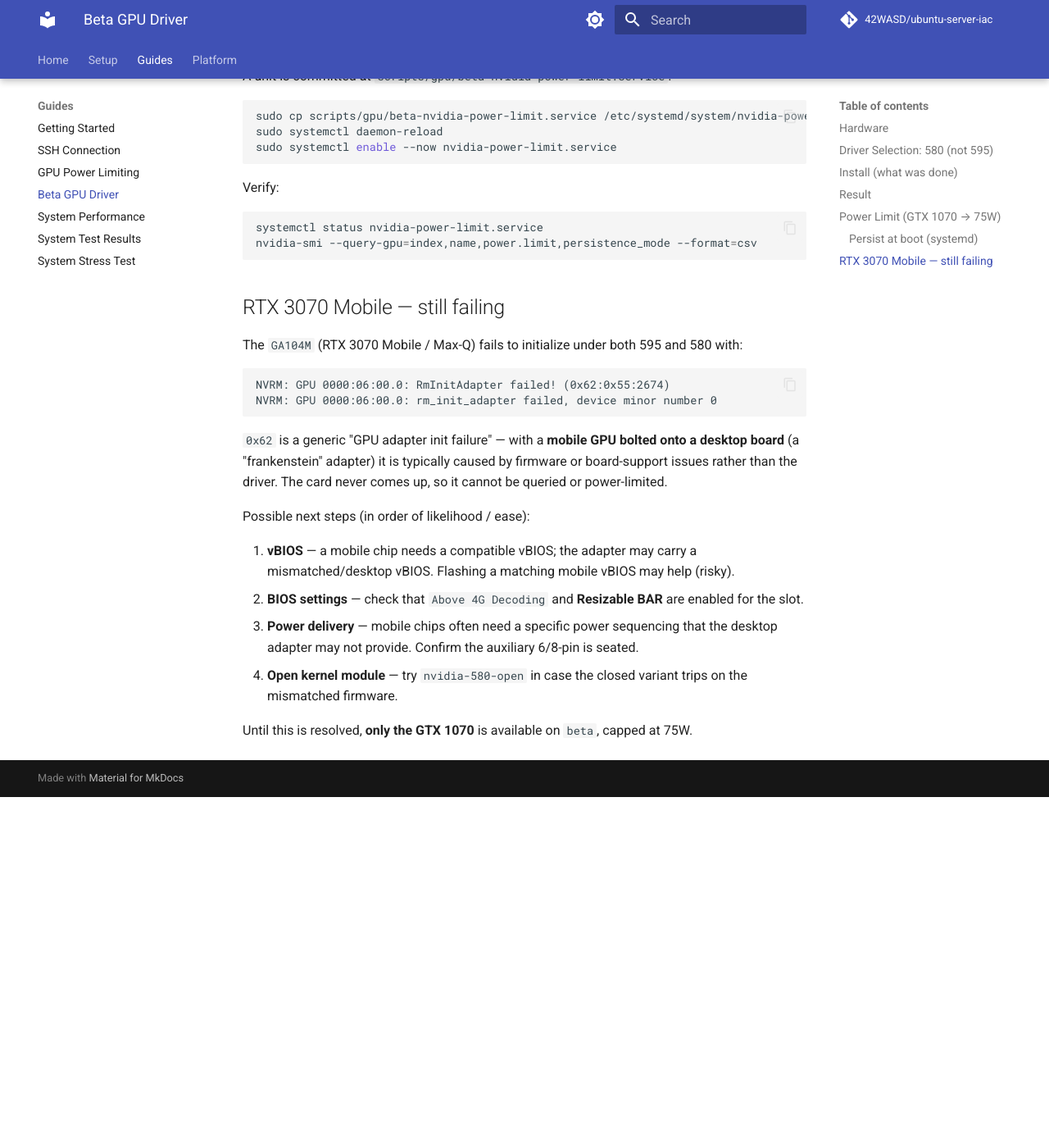
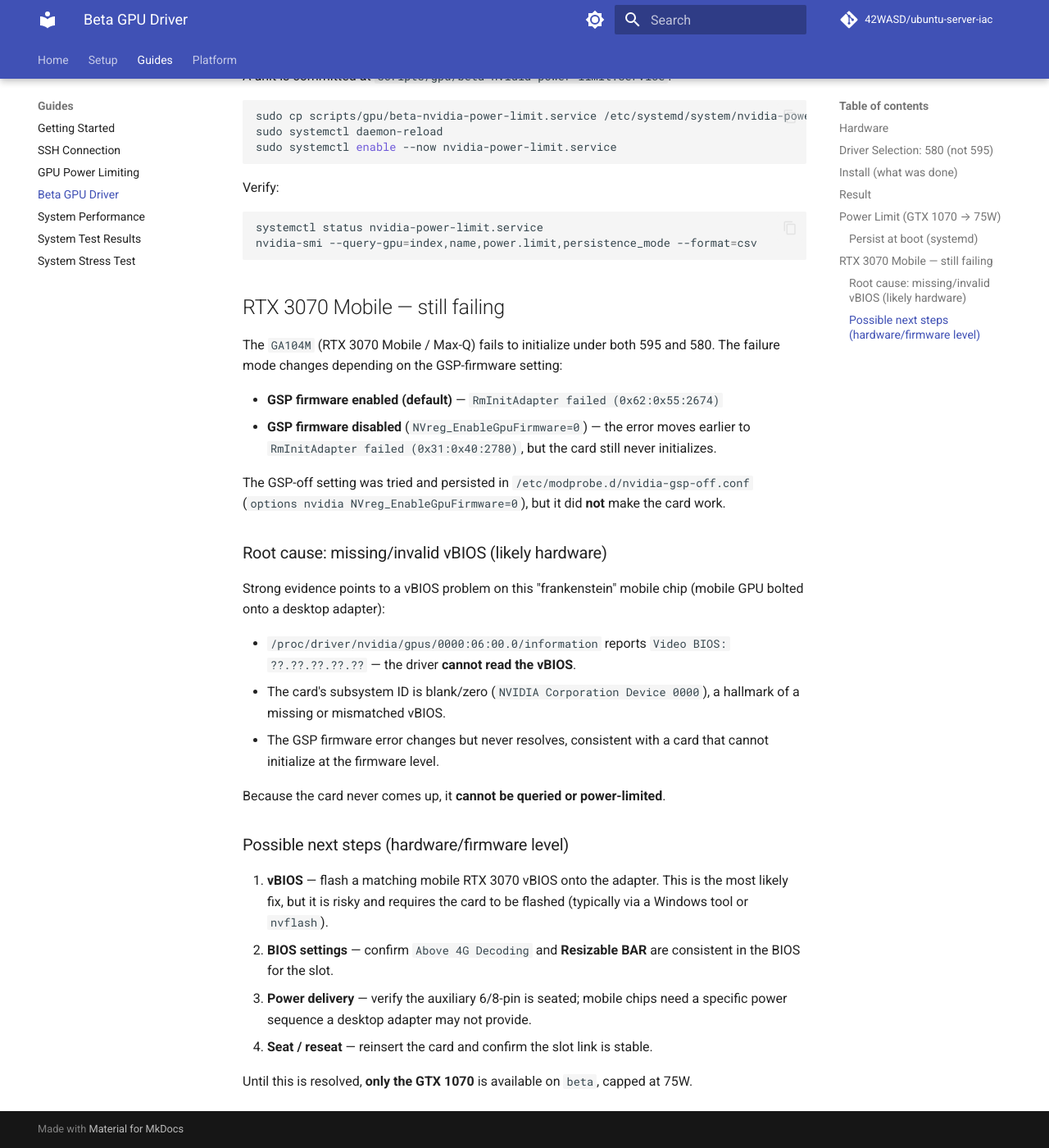
Before and after one commit to 42WASD/ubuntu-server-iac, an MkDocs documentation site: the page built from docs/guides/beta-gpu-driver-guide.md, in a window 1280 px wide and 1400 px high, scrolled down 1697 px. Shown: the whole window at 82% size. Built offline with MkDocs 1.6.1 and Material for MkDocs 9.7.7, drawn with Linux system fonts in a browser that asks for light colours; comment, search, counter and statistics services are not loaded; before the commit the page ends 2669 px from its top, so only the background shows below that.

Commit message:
Document GSP-off experiment + vBIOS root cause for RTX 3070 Mobile on beta

````diff
--- a/docs/guides/beta-gpu-driver-guide.md
+++ b/docs/guides/beta-gpu-driver-guide.md
@@ -88,27 +88,39 @@
 ## RTX 3070 Mobile — still failing
 
 The `GA104M` (RTX 3070 Mobile / Max-Q) fails to initialize under both 595 and
-580 with:
+580. The failure mode changes depending on the GSP-firmware setting:
 
-```
-NVRM: GPU 0000:06:00.0: RmInitAdapter failed! (0x62:0x55:2674)
-NVRM: GPU 0000:06:00.0: rm_init_adapter failed, device minor number 0
-```
+- **GSP firmware enabled (default)** — `RmInitAdapter failed (0x62:0x55:2674)`
+- **GSP firmware disabled** (`NVreg_EnableGpuFirmware=0`) — the error moves
+  earlier to `RmInitAdapter failed (0x31:0x40:2780)`, but the card still never
+  initializes.
 
-`0x62` is a generic "GPU adapter init failure" — with a **mobile GPU bolted onto
-a desktop board** (a "frankenstein" adapter) it is typically caused by firmware
-or board-support issues rather than the driver. The card never comes up, so it
-cannot be queried or power-limited.
+The GSP-off setting was tried and persisted in `/etc/modprobe.d/nvidia-gsp-off.conf`
+(`options nvidia NVreg_EnableGpuFirmware=0`), but it did **not** make the card work.
 
-Possible next steps (in order of likelihood / ease):
+### Root cause: missing/invalid vBIOS (likely hardware)
 
-1. **vBIOS** — a mobile chip needs a compatible vBIOS; the adapter may carry a
-   mismatched/desktop vBIOS. Flashing a matching mobile vBIOS may help (risky).
-2. **BIOS settings** — check that `Above 4G Decoding` and **Resizable BAR** are
-   enabled for the slot.
-3. **Power delivery** — mobile chips often need a specific power sequencing that
-   the desktop adapter may not provide. Confirm the auxiliary 6/8-pin is seated.
-4. **Open kernel module** — try `nvidia-580-open` in case the closed variant
-   trips on the mismatched firmware.
+Strong evidence points to a vBIOS problem on this "frankenstein" mobile chip
+(mobile GPU bolted onto a desktop adapter):
+
+- `/proc/driver/nvidia/gpus/0000:06:00.0/information` reports
+  `Video BIOS: ??.??.??.??.??` — the driver **cannot read the vBIOS**.
+- The card's subsystem ID is blank/zero (`NVIDIA Corporation Device 0000`),
+  a hallmark of a missing or mismatched vBIOS.
+- The GSP firmware error changes but never resolves, consistent with a card that
+  cannot initialize at the firmware level.
+
+Because the card never comes up, it **cannot be queried or power-limited**.
+
+### Possible next steps (hardware/firmware level)
+
+1. **vBIOS** — flash a matching mobile RTX 3070 vBIOS onto the adapter. This is
+   the most likely fix, but it is risky and requires the card to be flashed
+   (typically via a Windows tool or `nvflash`).
+2. **BIOS settings** — confirm `Above 4G Decoding` and **Resizable BAR** are
+   consistent in the BIOS for the slot.
+3. **Power delivery** — verify the auxiliary 6/8-pin is seated; mobile chips need
+   a specific power sequence a desktop adapter may not provide.
+4. **Seat / reseat** — reinsert the card and confirm the slot link is stable.
 
 Until this is resolved, **only the GTX 1070** is available on `beta`, capped at 75W.
````
